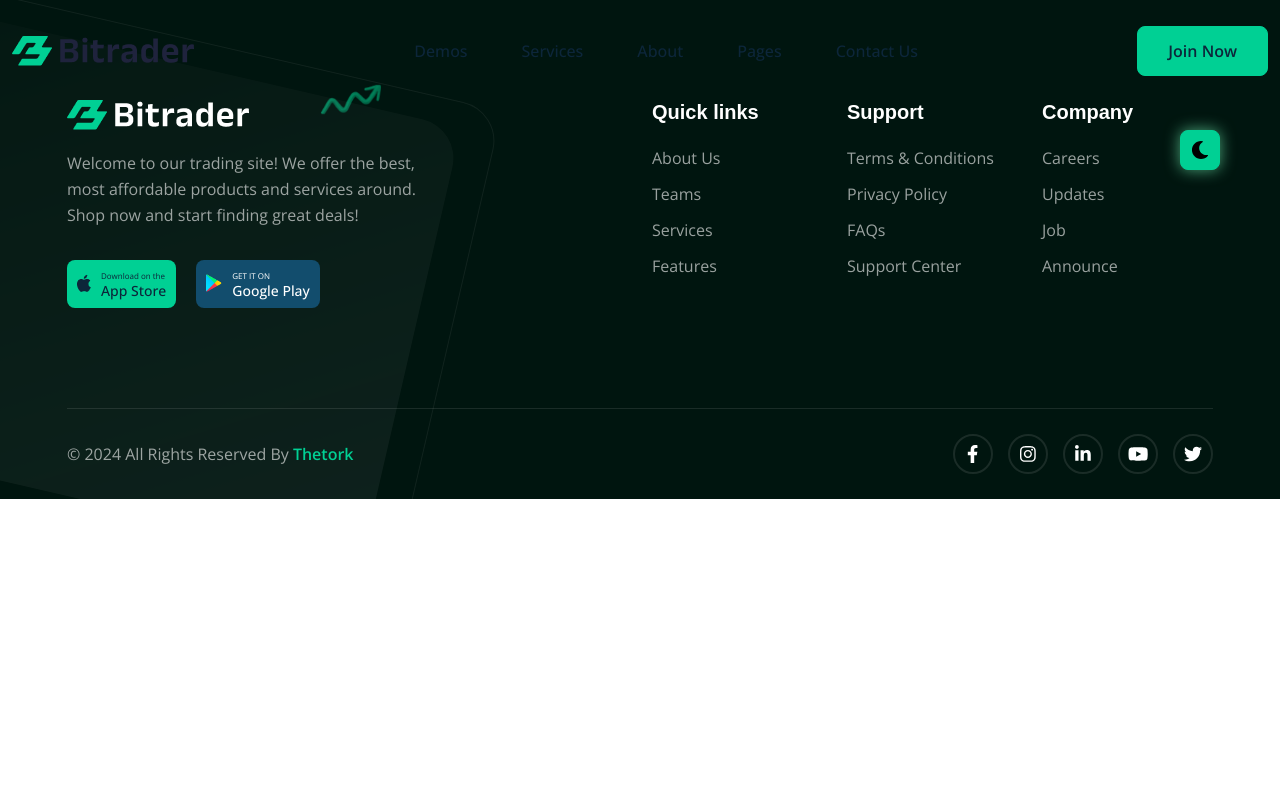
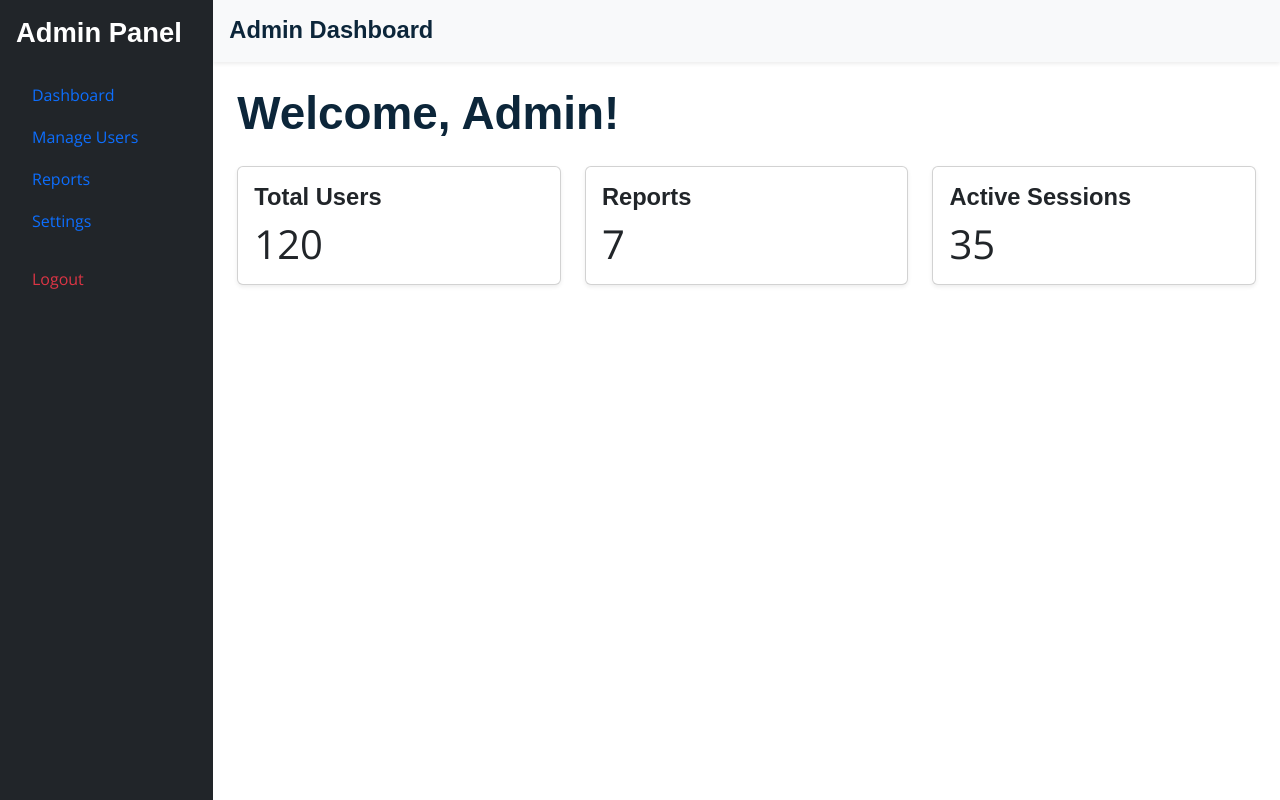
Before and after one commit to Kriti27Kalra/Trading-App, a React (Create React App) app: page /admin/dashboard in a window 1280 px wide. Built offline with nearby package versions, Linux system fonts and the light colour scheme; a web font is replaced by a local one.

Commit message:
commit of 6 may

```diff
--- /dev/null
+++ b/src/Admin/Dashboard.js
@@ -0,0 +1,37 @@
+import React from "react";
+
+const AdminDashboard = () => {
+  return (
+    <div>
+      <h2 className="mb-4">Welcome, Admin!</h2>
+      <div className="row">
+        <div className="col-md-4 mb-4">
+          <div className="card shadow-sm">
+            <div className="card-body">
+              <h5 className="card-title">Total Users</h5>
+              <p className="card-text display-6">120</p>
+            </div>
+          </div>
+        </div>
+        <div className="col-md-4 mb-4">
+          <div className="card shadow-sm">
+            <div className="card-body">
+              <h5 className="card-title">Reports</h5>
+              <p className="card-text display-6">7</p>
+            </div>
+          </div>
+        </div>
+        <div className="col-md-4 mb-4">
+          <div className="card shadow-sm">
+            <div className="card-body">
+              <h5 className="card-title">Active Sessions</h5>
+              <p className="card-text display-6">35</p>
+            </div>
+          </div>
+        </div>
+      </div>
+    </div>
+  );
+};
+
+export default AdminDashboard;
--- a/src/App.js
+++ b/src/App.js
@@ -1,16 +1,23 @@
 import { Routes, Route, useLocation } from "react-router-dom";
+import FrontLayout from "./Layouts/FrontLayout";
+import UserDashboardLayout from "./Layouts/UserDashboardLayout";
+import AdminDashboardLayout from "./Layouts/AdminDashboardLayout";
+
 import Header from "./front/Header";
 import Footer from "./front/Footer";
 import Home from "./front/Home";
 import Login from "./front/Login";
 import Register from "./front/Register";
+import UserDashboard from "./User/Dashboard";
+import AdminDashboard from "./Admin/Dashboard";
+
 
 function App() {
   const location = useLocation();
 
   // Paths where header/footer should be hidden
-  const hideHeaderPaths = [];
-  const hideFooterPaths = [];
+  const hideHeaderPaths = ["/admin/dashboard", "/user/dashboard"];
+  const hideFooterPaths = ["/admin/dashboard", "/user/dashboard"];
 
   const shouldHideHeader = hideHeaderPaths.some((path) =>
     location.pathname.startsWith(path)
@@ -24,9 +31,22 @@ function App() {
       {!shouldHideHeader && <Header />}
 
       <Routes>
-        <Route path="/" element={<Home />} />
-        <Route path="/login" element={<Login />} />
-        <Route path="/register" element={<Register />} />
+        {/* Front layout routes */}
+        <Route element={<FrontLayout />}>
+          <Route path="/" element={<Home />} />
+          <Route path="/login" element={<Login />} />
+          <Route path="/register" element={<Register />} />
+        </Route>
+
+        {/* User dashboard layout routes */}
+        <Route element={<UserDashboardLayout />}>
+          <Route path="/user/dashboard" element={<UserDashboard />} />
+        </Route>
+
+        {/* Admin dashboard layout routes */}
+        <Route element={<AdminDashboardLayout />}>
+          <Route path="/admin/dashboard" element={<AdminDashboard />} />
+        </Route>
       </Routes>
 
       {!shouldHideFooter && <Footer />}
--- /dev/null
+++ b/src/Layouts/AdminDashboardLayout.js
@@ -0,0 +1,59 @@
+import React from "react";
+import { Outlet, Link, useLocation } from "react-router-dom";
+
+const AdminDashboardLayout = () => {
+  const location = useLocation();
+
+  return (
+    <div className="d-flex min-vh-100">
+      {/* Sidebar */}
+      <aside className="sidebar bg-dark text-light p-3 col-md-3 col-lg-2 d-flex flex-column fixed-left">
+        <h4 className="text-left mb-4 text-white">Admin Panel</h4> {/* White text for Admin Panel */}
+        <nav className="nav flex-column">
+          <Link
+            to="/admin/dashboard"
+            className={`nav-link ${location.pathname === "/admin/dashboard" ? "active" : ""}`}
+          >
+            Dashboard
+          </Link>
+          <Link
+            to="/admin/users"
+            className={`nav-link ${location.pathname === "/admin/users" ? "active" : ""}`}
+          >
+            Manage Users
+          </Link>
+          <Link
+            to="/admin/reports"
+            className={`nav-link ${location.pathname === "/admin/reports" ? "active" : ""}`}
+          >
+            Reports
+          </Link>
+          <Link
+            to="/admin/settings"
+            className={`nav-link ${location.pathname === "/admin/settings" ? "active" : ""}`}
+          >
+            Settings
+          </Link>
+          <Link to="/logout" className="nav-link text-danger mt-3">
+            Logout
+          </Link>
+        </nav>
+      </aside>
+
+      {/* Main Content Area */}
+      <div className="main-content flex-grow-1 d-flex flex-column">
+        {/* Topbar */}
+        <header className="topbar bg-light p-3 shadow-sm sticky-top">
+          <h5 className="mb-0">Admin Dashboard</h5>
+        </header>
+
+        {/* Page Content */}
+        <div className="content-area p-4 flex-grow-1">
+          <Outlet />
+        </div>
+      </div>
+    </div>
+  );
+};
+
+export default AdminDashboardLayout;
--- /dev/null
+++ b/src/Layouts/FrontLayout.js
@@ -0,0 +1,17 @@
+import React from "react";
+import Header from "../front/Header";
+import Footer from "../front/Footer";
+import { Outlet } from "react-router-dom";
+
+const FrontLayout = () => {
+    return (
+        <>
+         <Header />
+         <main>
+           <Outlet /> {/* renders current route's page */}
+         </main>
+         <Footer />
+         </>
+    );
+};
+export default FrontLayout;
--- /dev/null
+++ b/src/Layouts/UserDashboardLayout.js
@@ -0,0 +1,43 @@
+import React from "react";
+import { Outlet, Link } from "react-router-dom";
+
+
+function UserDashboardLayout() {
+  return (
+    <div className="d-flex min-vh-100">
+      {/* Sidebar */}
+      <div className="bg-dark text-white p-3" style={{ width: "250px" }}>
+        <h4 className="mb-4 text-left mb-4 text-white">User Panel</h4>
+        <ul className="nav flex-column">
+          <li className="nav-item">
+            <Link className="nav-link text-primary" to="/user/dashboard">Dashboard</Link>
+          </li>
+          <li className="nav-item">
+            <Link className="nav-link text-primary" to="/user/profile">Profile</Link>
+          </li>
+          <li className="nav-item">
+            <Link className="nav-link text-primary" to="/user/settings">Settings</Link>
+          </li>
+          <li className="nav-item">
+            <Link className="nav-link text-danger" to="/logout">Logout</Link>
+          </li>
+        </ul>
+      </div>
+
+      {/* Main content */}
+      <div className="flex-grow-1">
+        {/* Header */}
+        <div className="bg-light p-3 border-bottom">
+          <h5>User Dashboard</h5>
+        </div>
+
+        {/* Outlet for nested routes */}
+        <div className="p-4">
+          <Outlet />
+        </div>
+      </div>
+    </div>
+  );
+}
+
+export default UserDashboardLayout;
--- /dev/null
+++ b/src/User/Dashboard.js
@@ -0,0 +1,29 @@
+import React from "react";
+
+const UserDashboard = () => {
+  return (
+    <div>
+      <h2 className="mb-4">Welcome Back!</h2>
+      <div className="row">
+        <div className="col-md-6 mb-4">
+          <div className="card shadow-sm">
+            <div className="card-body">
+              <h5 className="card-title">My Referrals</h5>
+              <p className="card-text display-6">5</p>
+            </div>
+          </div>
+        </div>
+        <div className="col-md-6 mb-4">
+          <div className="card shadow-sm">
+            <div className="card-body">
+              <h5 className="card-title">Account Status</h5>
+              <p className="card-text text-success fs-4">Active</p>
+            </div>
+          </div>
+        </div>
+      </div>
+    </div>
+  );
+};
+
+export default UserDashboard;
```
Also changed, not shown: src/Admin/ManageUsers.js (added, +45 -0 lines), src/User/Profile.js (added, +27 -0 lines).
